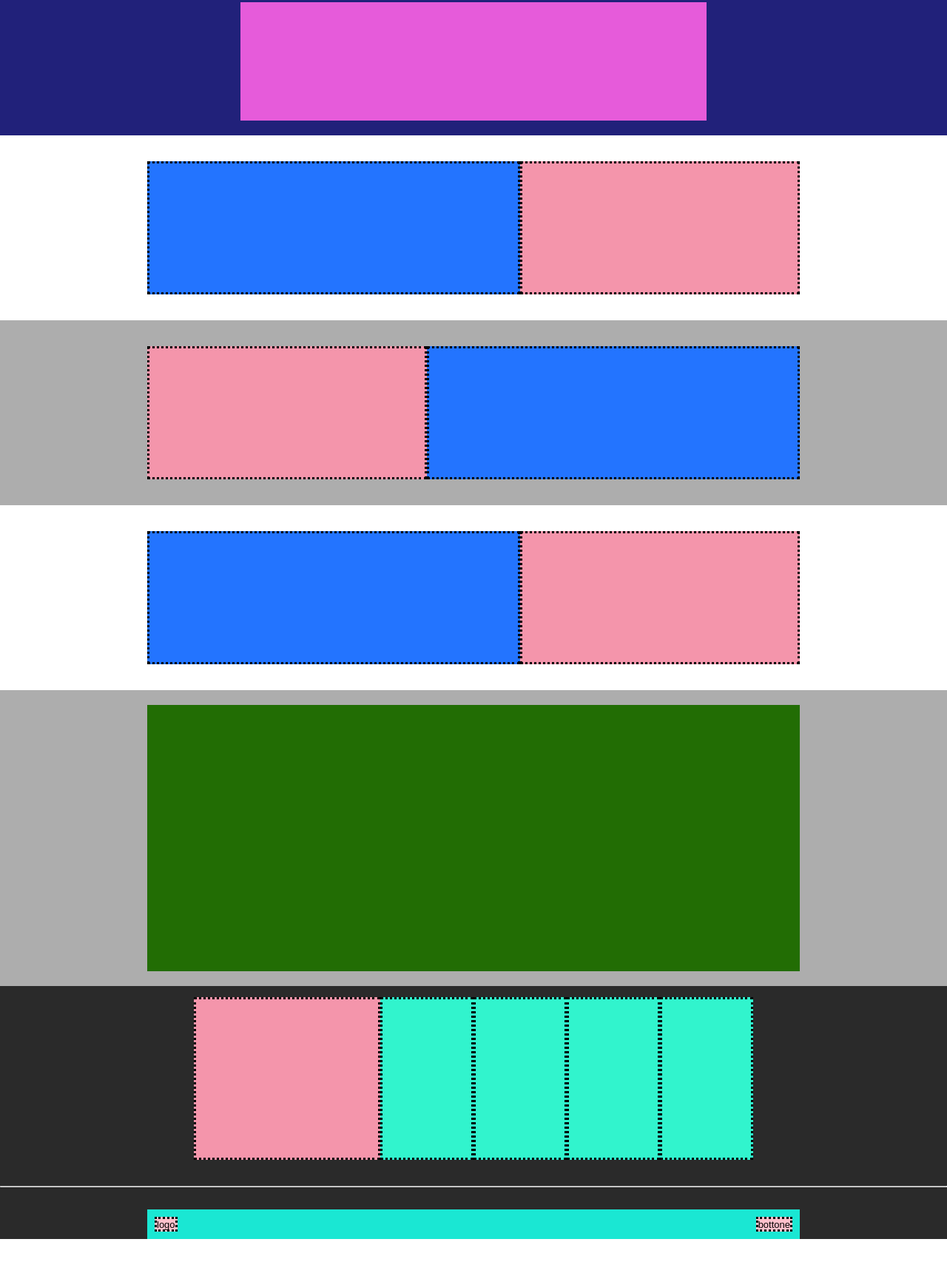
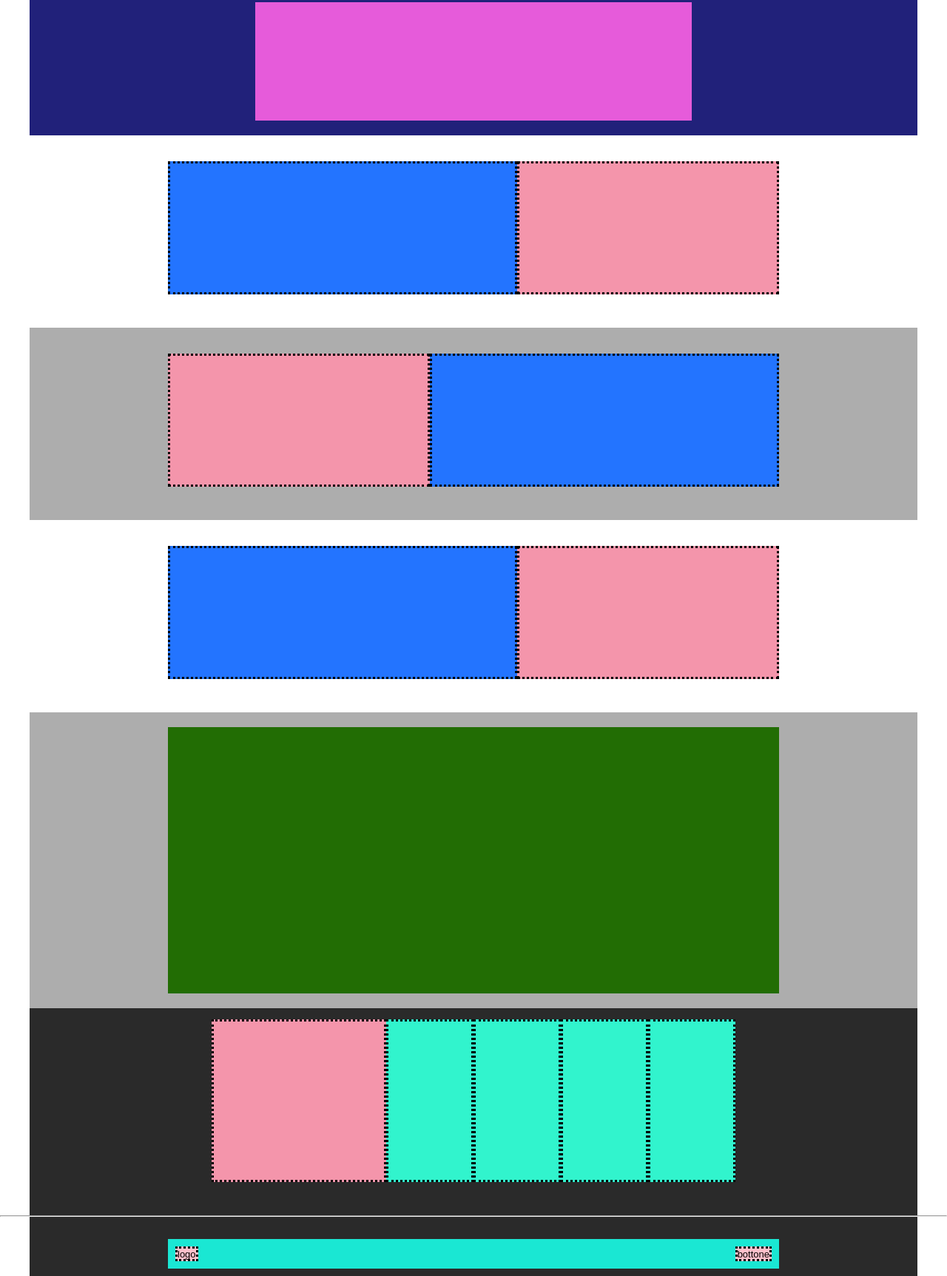
Before and after one commit to federicoalagna/htmlcss-struttura-discord, a plain HTML site: page index.html in a window 1280 px wide. Shown: the part 57-1782 px from the top of the page at 74% size. Before the commit the page ends 1732 px from the top, so only its background shows below. Drawn offline with Linux system fonts and the light colour scheme.

Commit message:
FIX finale

```diff
--- a/index.html
+++ b/index.html
@@ -19,41 +19,41 @@
     </header>
 
     <!-- BLUE BG -->
-    <div class="blue">
+    <div class="container bgblue">
       <div class="row">
         <div class="col-large"></div>
       </div>
     </div>
     <!-- WHITE BG -->
-    <div class="white">
+    <div class="container bgwhite">
       <div class="row">
         <div class="col-60"></div>
         <div class="col-30"></div>
       </div>
     </div>
     <!-- GREY BG -->
-    <div class="grey">
+    <div class="container bggrey">
       <div class="row">
         <div class="col-30"></div>
         <div class="col-60"></div>
       </div>
     </div>
     <!-- WHITE BG -->
-    <div class="white">
+    <div class="container bgwhite">
       <div class="row">
         <div class="col-60"></div>
         <div class="col-30"></div>
       </div>
     </div>
     <!-- GREY BG 2 -->
-    <div class="grey2">
+    <div class="container bggrey">
       <div class="row">
         <div class="col-XLarge"></div>
       </div>
     </div>
-    <!-- black BG 2 -->
-    <div class="black">
-      <div class="row2">
+    <!-- TOP FOOTER  -->
+    <div class="container bgblack">
+      <div class="row">
         <div class="col-30-2"></div>
         <div class="col-small"></div>
         <div class="col-small"></div>
@@ -63,7 +63,7 @@
     </div>
     <hr />
     <!-- FOOTER -->
-    <div class="black-2">
+    <div class="container bgblack">
       <div class="row">
         <div class="col-footer">
           <button class="text-left">logo</button>
--- a/style.css
+++ b/style.css
@@ -4,17 +4,22 @@
   box-sizing: border-box;
 }
 
+.py10 {
+  padding: 10px, 0px;
+}
 .container {
   max-width: 1200px;
+
+  margin: 0 auto;
+}
+
+header {
   background-color: lightskyblue;
-  margin: 0 auto;
   height: 40px;
 }
-
 .row {
   display: flex;
   flex-wrap: wrap;
-  height: 20px;
 
   border: 1px;
   padding: 10px;
@@ -172,3 +177,27 @@ button {
   height: 20px;
   justify-content: space-between;
 }
+
+.bgblack {
+  background-color: rgb(42, 42, 42);
+}
+
+.bgblue {
+  background-color: rgb(33, 33, 122);
+}
+
+.bgpink {
+  background-color: pink;
+}
+
+.bglightblue {
+  background-color: rgb(26, 231, 211);
+}
+
+.bgwhite {
+  background-color: rgb(255, 255, 255);
+}
+
+.bggrey {
+  background-color: rgb(173, 173, 173);
+}
```
